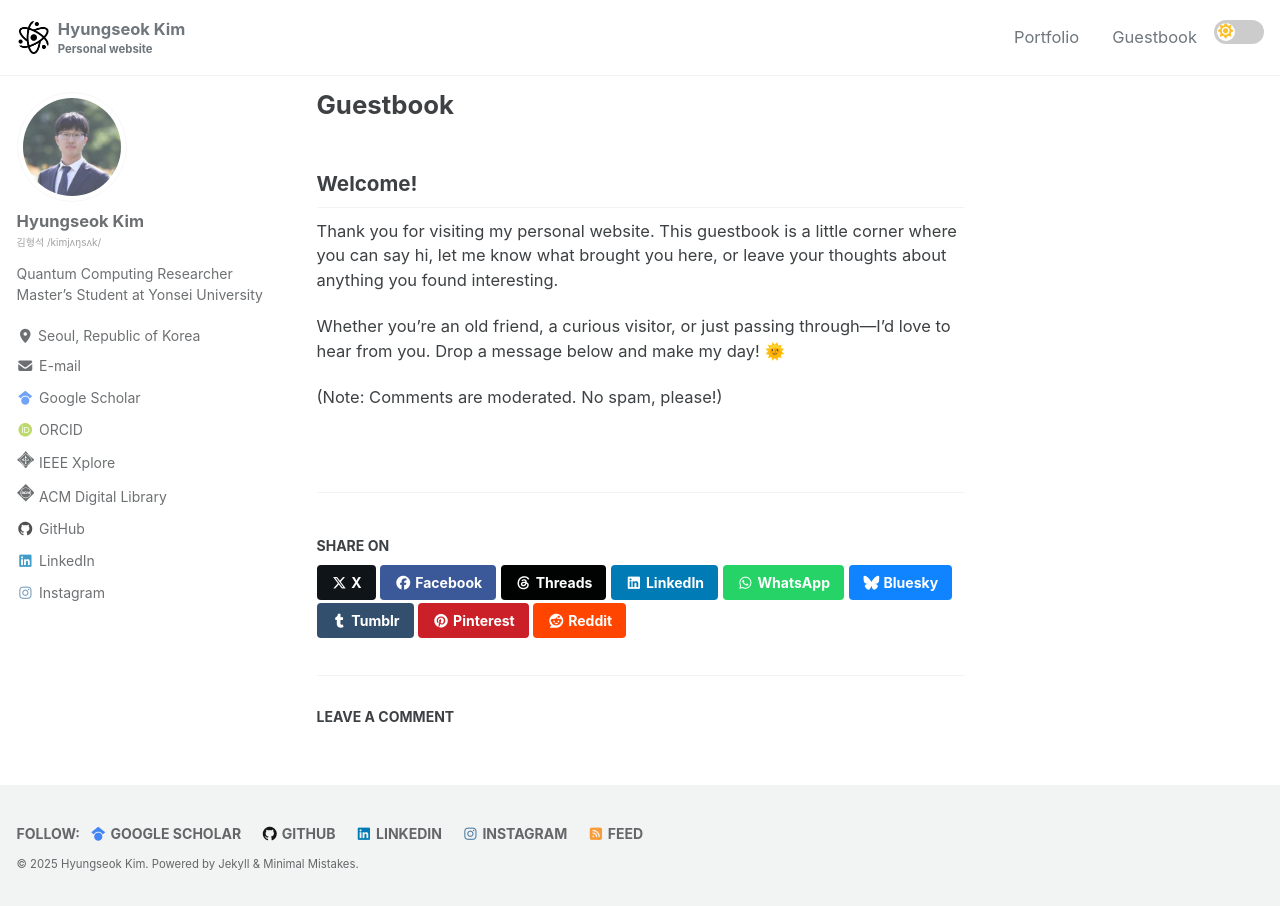
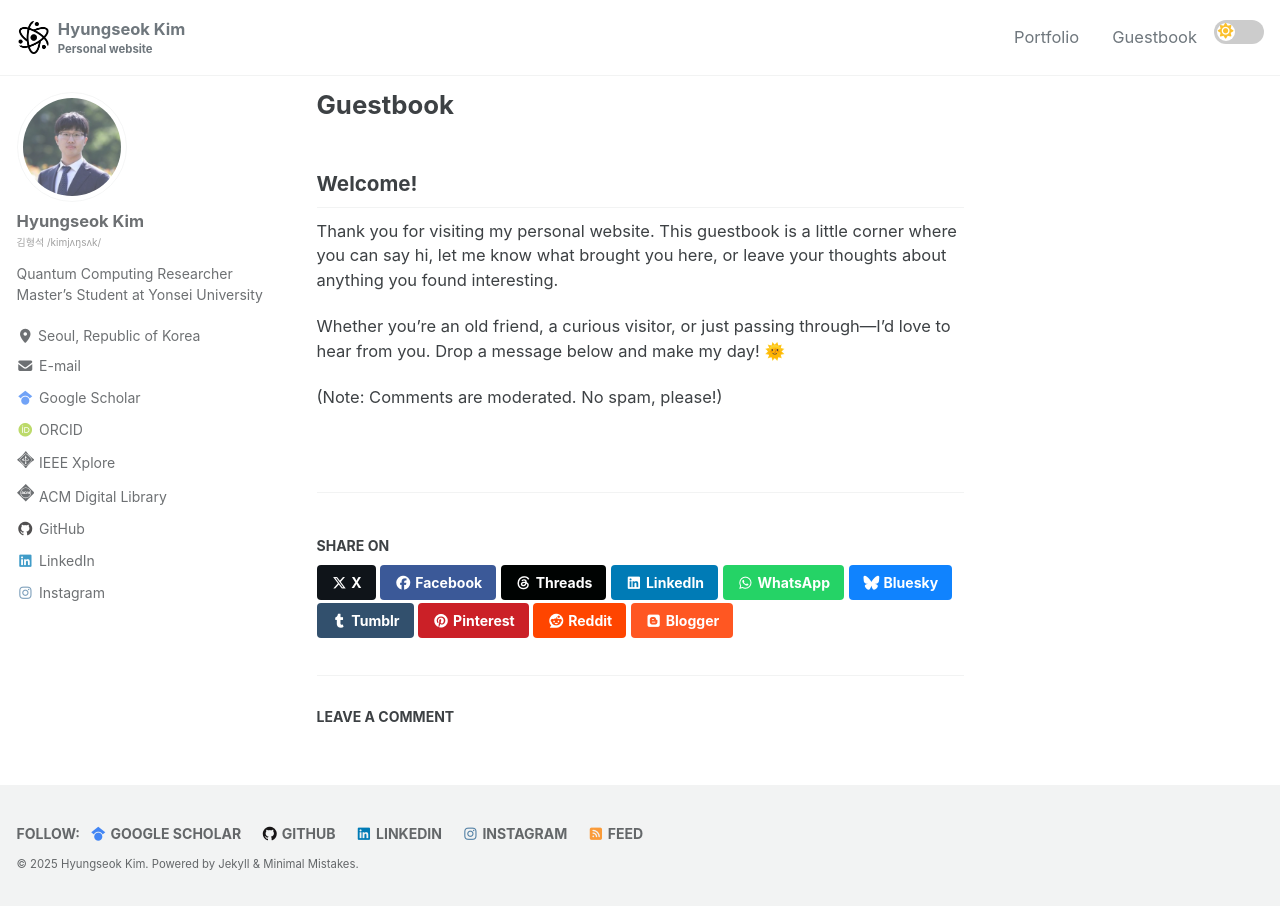
Before and after one commit to fluorite42/fluorite42.github.io, a Jekyll site: the page built from _pages/guestbook.md, in a window 1280 px wide. Built offline with Jekyll 4.4.1, drawn with Linux system fonts in a browser that asks for light colours; cached includes are drawn as plain includes; emoji names are drawn with the system emoji font; comment, search, counter and statistics services are not loaded.

Commit message:
ADD blogger

```diff
--- a/_includes/social-share.html
+++ b/_includes/social-share.html
@@ -36,4 +36,8 @@
   <a href="https://www.reddit.com/submit?url={{ page.url | absolute_url | url_encode }}&title={{ page.title }}" class="btn btn--reddit" onclick="window.open(this.href, 'window', 'left=20,top=20,width=500,height=500,toolbar=1,resizable=0'); return false;" title="{{ site.data.ui-text[site.locale].share_on_label | default: 'Share on' }} Reddit">
     <i class="fab fa-fw fa-reddit" aria-hidden="true"></i><span> Reddit</span>
   </a>
+
+  <a href="https://www.blogger.com/blog-this.g?u={{ page.url | absolute_url | url_encode }}" class="btn btn--blogger" onclick="window.open(this.href, 'window', 'left=20,top=20,width=500,height=500,toolbar=1,resizable=0'); return false;" title="{{ site.data.ui-text[site.locale].share_on_label | default: 'Share on' }} Blogger">
+    <i class="fab fa-fw fa-blogger" aria-hidden="true"></i><span> Blogger</span>
+  </a>
 </section>
--- a/_sass/minimal-mistakes/_buttons.scss
+++ b/_sass/minimal-mistakes/_buttons.scss
@@ -48,6 +48,7 @@
   (whatsapp, $whatsapp-color),
   (tumblr, $tumblr-color),
   (pinterest, $pinterest-color),
+  (blogger, $blogger-color),
   (reddit, $reddit-color);
 
   @each $buttoncolor, $color in $buttoncolors {
--- a/_sass/minimal-mistakes/_variables.scss
+++ b/_sass/minimal-mistakes/_variables.scss
@@ -149,6 +149,7 @@ $youtube-color: #bb0000 !default;
 $xing-color: #006567 !default;
 $threads-color: #000302 !default;
 $whatsapp-color: #25d366 !default;
+$blogger-color: #ff5722 !default;
 
 $google-scholar-color: #4285F4 !default;
 $orcid-color: #A6CE39 !default;
```
